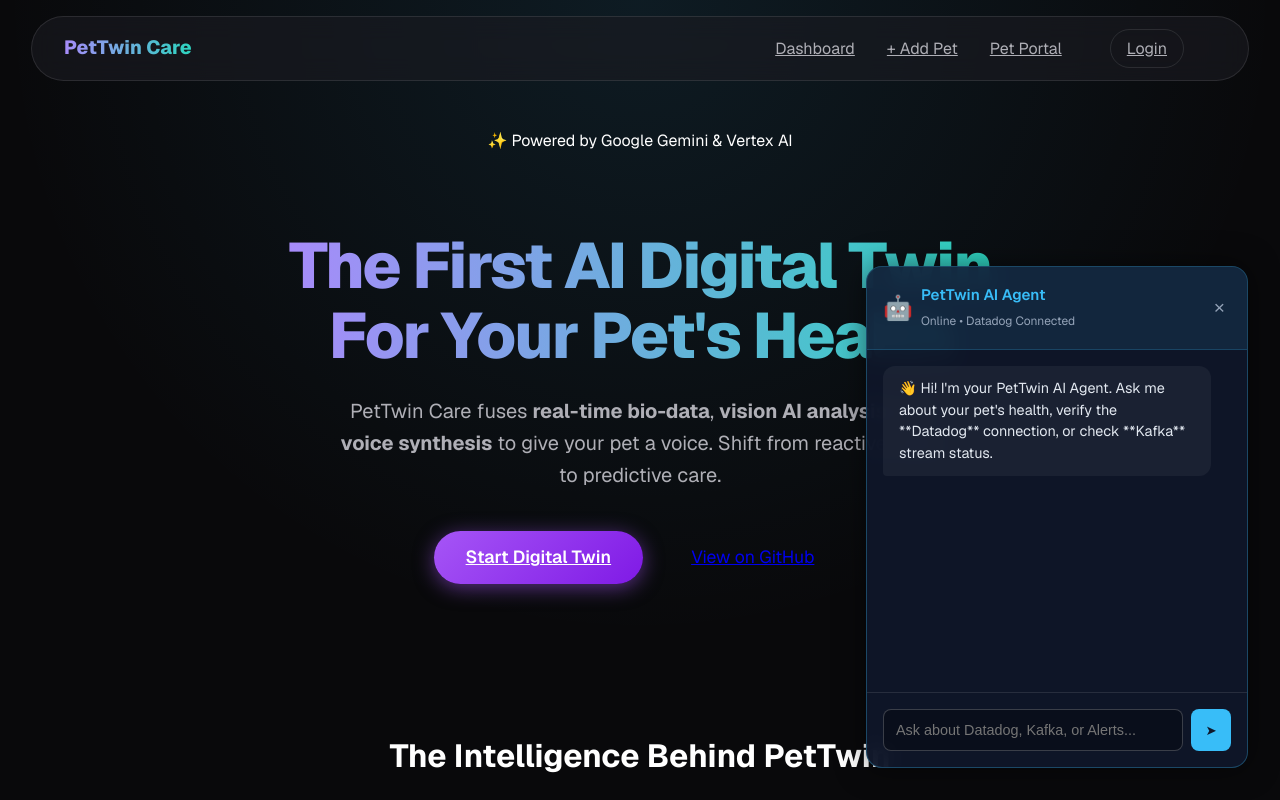
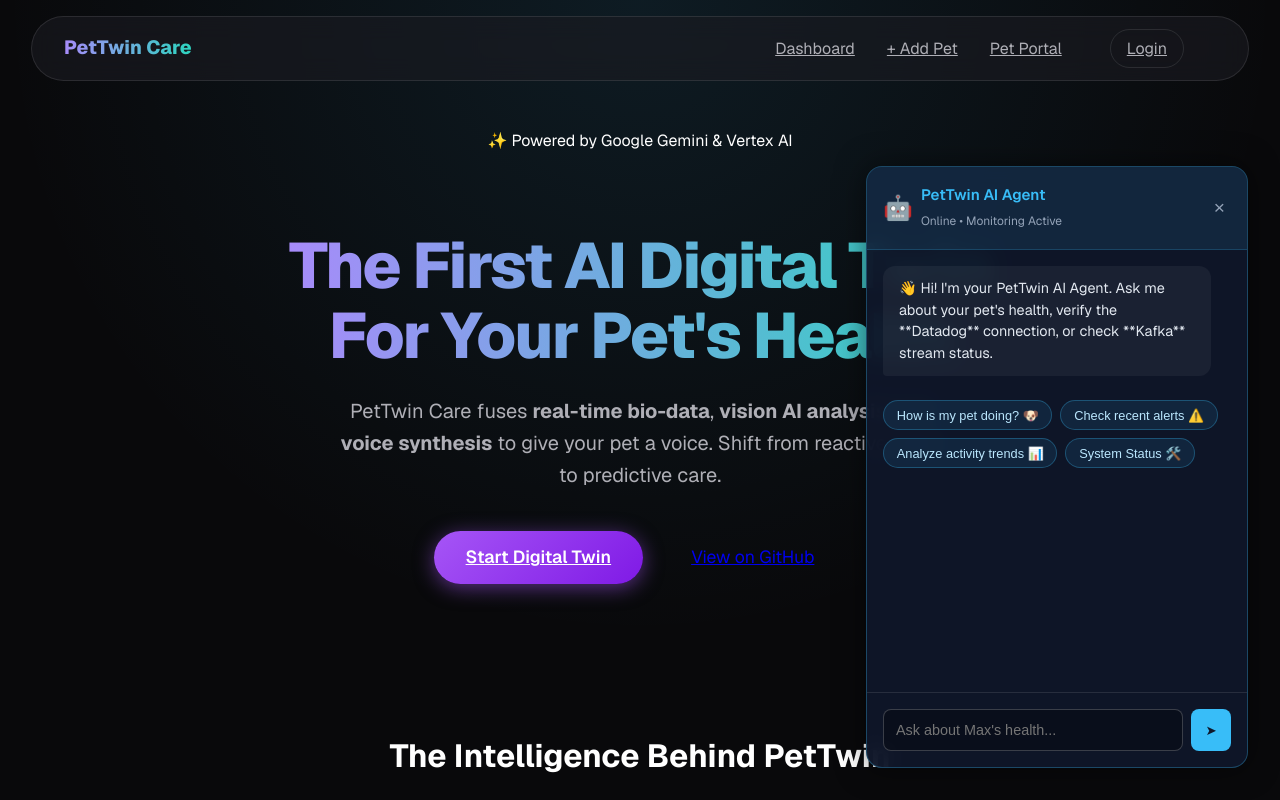
Before and after one commit to gaip/petai, a Next.js app in the folder frontend/: page / in a window 1280 px wide. Shown: the top 800 px of the page. Built offline with nearby package versions, Linux system fonts and the light colour scheme.

Commit message:
Add preset questions and friendly responses to AI Chat

```diff
--- a/frontend/components/AIAssistant.tsx
+++ b/frontend/components/AIAssistant.tsx
@@ -46,10 +46,18 @@ export default function AIAssistant() {
         scrollToBottom();
     }, [messages]);
 
-    const handleSend = async () => {
-        if (!input.trim()) return;
+    // Context-aware suggestions
+    const suggestions = [
+        "How is my pet doing? 🐶",
+        "Check recent alerts ⚠️",
+        "Analyze activity trends 📊",
+        "System Status 🛠️"
+    ];
 
-        const userMsg = input;
+    const handleSend = async (explicitMsg?: string) => {
+        const userMsg = explicitMsg || input;
+        if (!userMsg.trim()) return;
+
         setMessages(prev => [...prev, { role: 'user', content: userMsg }]);
         setInput("");
         setIsTyping(true);
@@ -65,23 +73,26 @@ export default function AIAssistant() {
     const generateAIResponse = (query: string): string => {
         const lowerQ = query.toLowerCase();
 
-        if (lowerQ.includes('datadog') || lowerQ.includes('metric') || lowerQ.includes('monitor')) {
-            return "📡 **Datadog Live Metrics**:\n- System Latency: 45ms (Healthy)\n- API Error Rate: 0.01%\n- Active Traces: 1,420\n\nI'm successfully streaming telemetry to your Datadog dashboard.";
+        // 1. Friendly Pet Health (Priority)
+        if (lowerQ.includes('doing') || lowerQ.includes('health') || lowerQ.includes('status') && !lowerQ.includes('system')) {
+            return "❤️ **Health Analysis**: Max is doing great today! \n\nI've analyzed his latest movement data and his **Health Score is 92/100**. \n- Activity: Normal ✅\n- Sleep: 8h (Restful) 💤\n- Mood: Playful 🎾";
         }
-        if (lowerQ.includes('kafka') || lowerQ.includes('stream') || lowerQ.includes('event')) {
-            return "🌊 **Confluent Kafka Status**:\n- Topic: `pet-sensor-events`\n- Throughput: 150 msg/sec\n- Consumer Group: Stable\n- Lag: 0ms\n\nReal-time sensor data is flowing correctly.";
+        if (lowerQ.includes('alert') || lowerQ.includes('risk')) {
+            return "🛡️ **Safety Check**: I detected one minor anomaly yesterday.\n\n- **Issue**: Slight gait irregularity (Joint Stiffness?)\n- **Confidence**: 89%\n- **Suggestion**: Keep an eye on his evening walk. No urgent vet visit needed yet.";
         }
-        if (lowerQ.includes('health') || lowerQ.includes('score') || lowerQ.includes('status')) {
-            return "❤️ **Pet Health Analysis**:\n- Current Score: 92/100\n- Trend: Stable\n- Anomaly Check: Negative (Last 12h)\n\nBased on the latest sensor fusion, your pet is doing great.";
-        }
-        if (lowerQ.includes('alert') || lowerQ.includes('risk') || lowerQ.includes('problem')) {
-            return "🚨 **Recent Alerts**:\n1. [Yesterday 14:30] **Joint Stiffness Detected** (Confidence: 89%)\n   - Triggered by: Sustained gait irregularity.\n   - Action: Monitor for 24h.\n\nNo other critical alerts found in the last 48h.";
-        }
-        if (lowerQ.includes('google') || lowerQ.includes('cloud') || lowerQ.includes('vertex')) {
-            return "☁️ **Google Cloud Status**:\n- Vertex AI Model Endpoint: Online\n- Firestore Database: Connected\n- Cloud Run Instance: Active\n\nInfrastructure is fully operational.";
+        if (lowerQ.includes('activity') || lowerQ.includes('trend') || lowerQ.includes('sleep')) {
+            return "🏃 **Activity Insights**: Max has been very active!\n\n- **Today**: 12,400 steps (Top 10% for his breed)\n- **Sleep**: He slept soundly from 11 PM to 7 AM.\n\nMy projection models show he's maintaining peak physical condition.";
         }
 
-        return "🤖 I can help you with that. Try asking about:\n- **Datadog** metrics\n- **Kafka** streams\n- **Health** status\n- **Alerts** history";
+        // 2. Technical Demo Specs (Secondary)
+        if (lowerQ.includes('datadog') || lowerQ.includes('metric') || lowerQ.includes('system')) {
+            return "📡 **System Telemetry (Datadog)**:\n- API Latency: 45ms (Fast)\n- Ingestion Rate: 150 events/sec\n- AI Model Inference: 12ms\n\nAll systems are green and logging to Datadog.";
+        }
+        if (lowerQ.includes('kafka') || lowerQ.includes('stream')) {
+            return "🌊 **Data Pipeline (Kafka)**:\n- Topic: `pet-sensor-raw`\n- Throughput: Stable\n- Lag: 0ms\n\nReal-time sensor data is flowing perfectly into the Digital Twin model.";
+        }
+
+        return "🤖 I can help! Try asking about:\n- **Health Status**\n- **Recent Alerts**\n- **Activity Trends**";
     };
 
     if (!isOpen) {
@@ -119,7 +130,7 @@ export default function AIAssistant() {
             bottom: '2rem',
             right: '2rem',
             width: '380px',
-            height: '500px',
+            height: '600px',
             background: 'rgba(15, 23, 42, 0.95)',
             border: '1px solid rgba(56, 189, 248, 0.3)',
             borderRadius: '16px',
@@ -145,7 +156,7 @@ export default function AIAssistant() {
                     <span style={{ fontSize: '1.5rem' }}>🤖</span>
                     <div>
                         <h4 style={{ margin: 0, color: '#38bdf8', fontSize: '0.95rem', fontWeight: 600 }}>PetTwin AI Agent</h4>
-                        <span style={{ fontSize: '0.75rem', color: '#94a3b8' }}>Online • Datadog Connected</span>
+                        <span style={{ fontSize: '0.75rem', color: '#94a3b8' }}>Online • Monitoring Active</span>
                     </div>
                 </div>
                 <button
@@ -180,6 +191,34 @@ export default function AIAssistant() {
                         {msg.content}
                     </div>
                 ))}
+
+                {/* Suggested Questions Chips */}
+                {messages.length < 3 && !isTyping && (
+                    <div style={{ display: 'flex', flexWrap: 'wrap', gap: '0.5rem', marginTop: '0.5rem' }}>
+                        {suggestions.map((s, i) => (
+                            <button
+                                key={i}
+                                onClick={() => {
+                                    setInput(s);
+                                    handleSend(s);
+                                }}
+                                style={{
+                                    background: 'rgba(56, 189, 248, 0.1)',
+                                    border: '1px solid rgba(56, 189, 248, 0.3)',
+                                    color: '#bae6fd',
+                                    padding: '0.4rem 0.8rem',
+                                    borderRadius: '20px',
+                                    fontSize: '0.8rem',
+                                    cursor: 'pointer',
+                                    transition: 'all 0.2s'
+                                }}
+                            >
+                                {s}
+                            </button>
+                        ))}
+                    </div>
+                )}
+
                 {isTyping && (
                     <div style={{ alignSelf: 'flex-start', color: '#94a3b8', fontSize: '0.8rem', paddingLeft: '0.5rem' }}>
                         Typing...
@@ -200,7 +239,7 @@ export default function AIAssistant() {
                     value={input}
                     onChange={(e) => setInput(e.target.value)}
                     onKeyPress={(e) => e.key === 'Enter' && handleSend()}
-                    placeholder="Ask about Datadog, Kafka, or Alerts..."
+                    placeholder="Ask about Max's health..."
                     style={{
                         flex: 1,
                         background: 'rgba(0,0,0,0.3)',
@@ -213,7 +252,7 @@ export default function AIAssistant() {
                     }}
                 />
                 <button
-                    onClick={handleSend}
+                    onClick={() => handleSend()}
                     style={{
                         background: '#38bdf8',
                         border: 'none',
```
